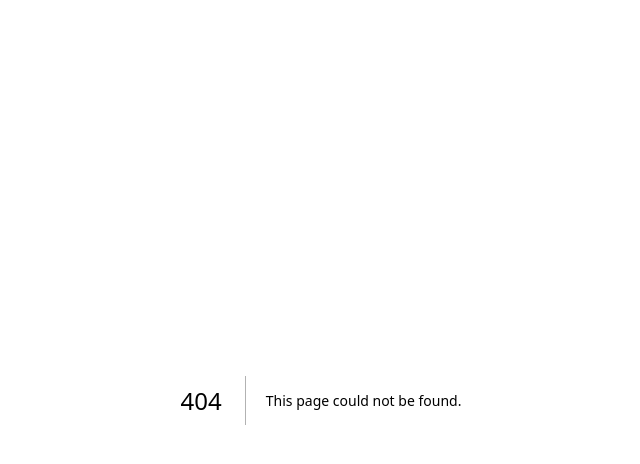
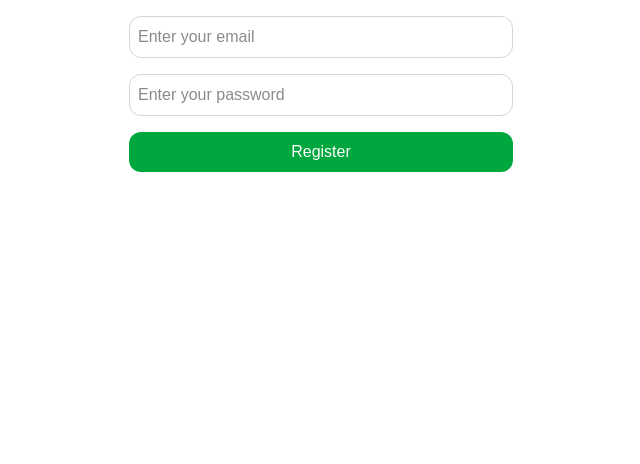
Before and after one commit to francescofaustinogreco/fitney-iot4care, a Next.js app: page /register in a window 1280 px wide. Before the commit this address had no page. Shown: the top 464 px of the page, without its empty margins (319-959 px from the left). Built offline with nearby package versions, Linux system fonts and the light colour scheme.

Commit message:
Aggiunta Registrazione

```diff
--- a/app/login/page.tsx
+++ b/app/login/page.tsx
@@ -46,6 +46,15 @@ export default function LoginPage() {
         >
           Login
         </button>
+
+        <button
+          type="button"
+          onClick={()=> router.push("/register")}
+          className="w-full p-2 bg-gray-200 text-black rounded hover:bg-gray-300 transition rounded-xl cursor-pointer"
+        >
+          Register
+        </button>
+
         {error && <p className="text-red-500">{error}</p>}
       </form>
     </div>
--- /dev/null
+++ b/app/register/page.tsx
@@ -0,0 +1,55 @@
+"use client";
+
+import { createUserWithEmailAndPassword } from "firebase/auth";
+import { auth } from "@/firebase";
+import { useRouter } from "next/navigation";
+import { useState } from "react";
+
+export default function RegisterPage(){
+    const [email, setEmail] = useState<string>("");
+    const [password, setPassword] = useState<string>("");
+    const [error, setError] = useState<string | null>("");
+    const router = useRouter();
+
+    const handleRegister = async (e: React.FormEvent<HTMLFormElement>) => {
+        e.preventDefault() // nessun evento
+        try{
+            await createUserWithEmailAndPassword(auth, email, password);
+            router.push("/dashboard");
+        }catch(err: any){
+            setError(err.message);
+        }
+    };
+
+    return(
+        <div className="flex flex-col items-center justify-center min-h screen p-4">
+            <form onSubmit={handleRegister}
+                className="w-full max-w-sm space-y-4"
+            >
+                <input type="email"
+                    value={email}
+                    onChange={(e) => setEmail(e.target.value)}
+                    placeholder="Enter your email"
+                    className="w-full p-2 border border-gray-300 rounded-xl"
+                    required
+                />
+
+                <input type="password"
+                    value={password}
+                    onChange={(e) => setPassword(e.target.value)}
+                    placeholder="Enter your password"
+                    className="w-full p-2 border border-gray-300 rounded-xl"
+                    required
+                />
+
+                <button
+                    type="submit"
+                    className="w-full p-2 bg-green-600 text-white rounded hover:bg-green-700 transition rounded-xl cursor-pointer"
+                >
+                    Register
+                </button>
+                {error && <p className="text-red-500">{error}</p>}
+            </form>
+        </div>
+    );
+}
```
Also changed, not shown: app/login/dashboard/page.tsx (added).
